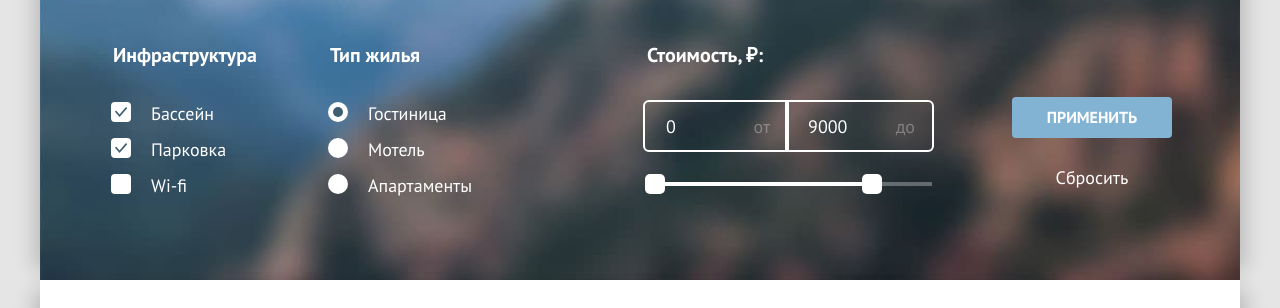
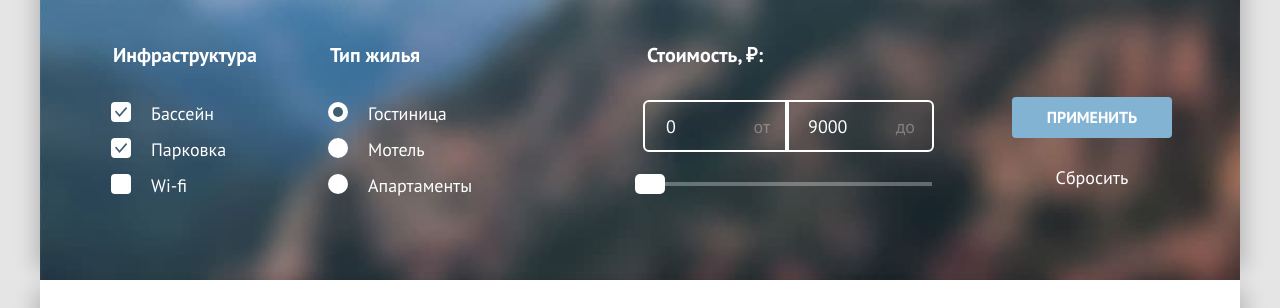
Before and after one commit to korvet07/1916801-sedona-32, a plain HTML site: page catalog.html in a window 1280 px wide. Shown: the part 221-529 px from the top of the page. Drawn offline with Linux system fonts and the light colour scheme.

Commit message:
Update catalog.html

```diff
--- a/catalog.html
+++ b/catalog.html
@@ -6,7 +6,8 @@
   <meta http-equiv="X-UA-Compatible" content="IE=edge" />
   <meta name="viewport" content="width=device-width, initial-scale=1.0" />
   <title>Каталог</title>
-  <link rel="stylesheet" href="css/styles.css" />
+  <link type="image/x-icon" rel="shorcut icon" href="/img/favicon.ico">
+  <link rel="stylesheet" href="css/styles.css" >
 </head>
 
 <body>
@@ -178,7 +179,7 @@
                     </label>
                   </div>
                   <div class="range-scale">
-                    <div class="range-bar" style="left: 0; width: 227px;">
+                    <div class="range-bar">
                       <button class="range-toggle toggle-min" type="button">
                         <span class="visually-hidden">Изменить минимальную цену.</span>
                       </button>
```
